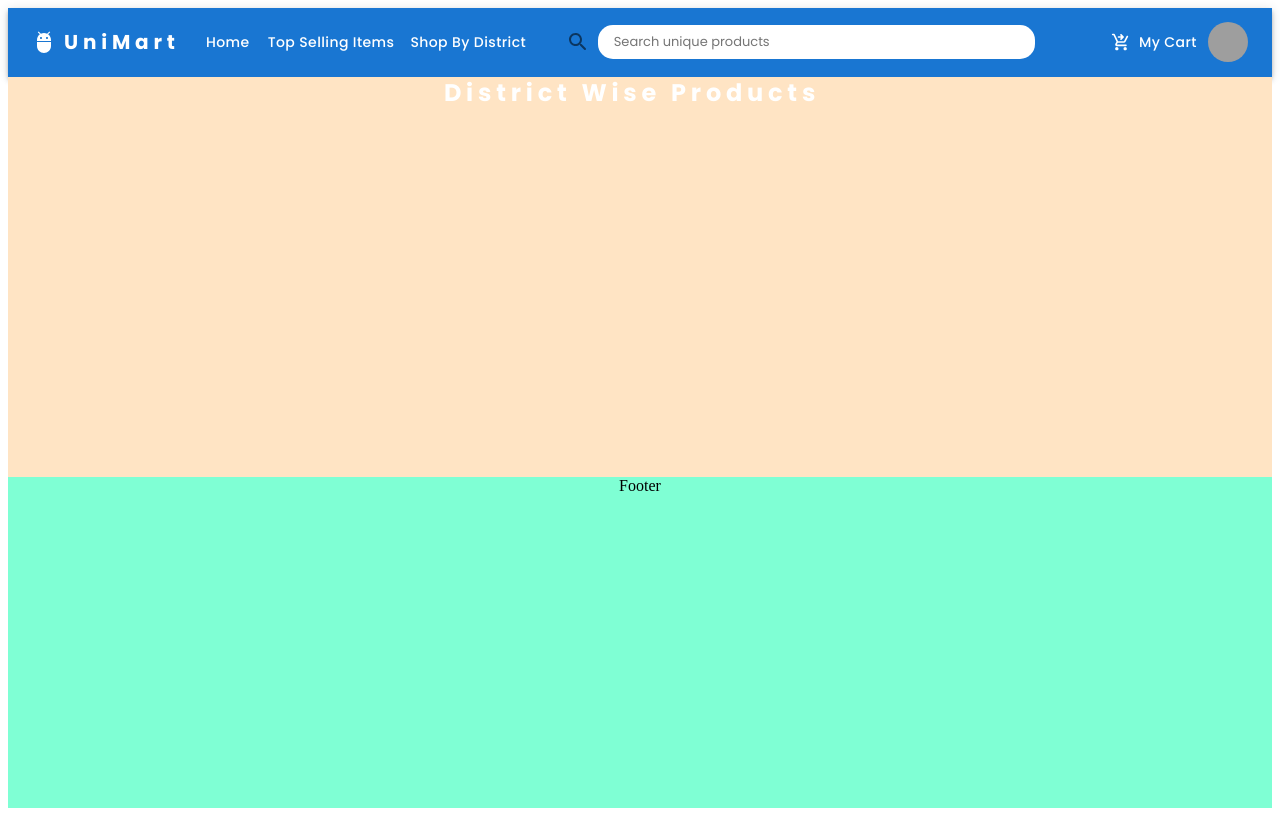
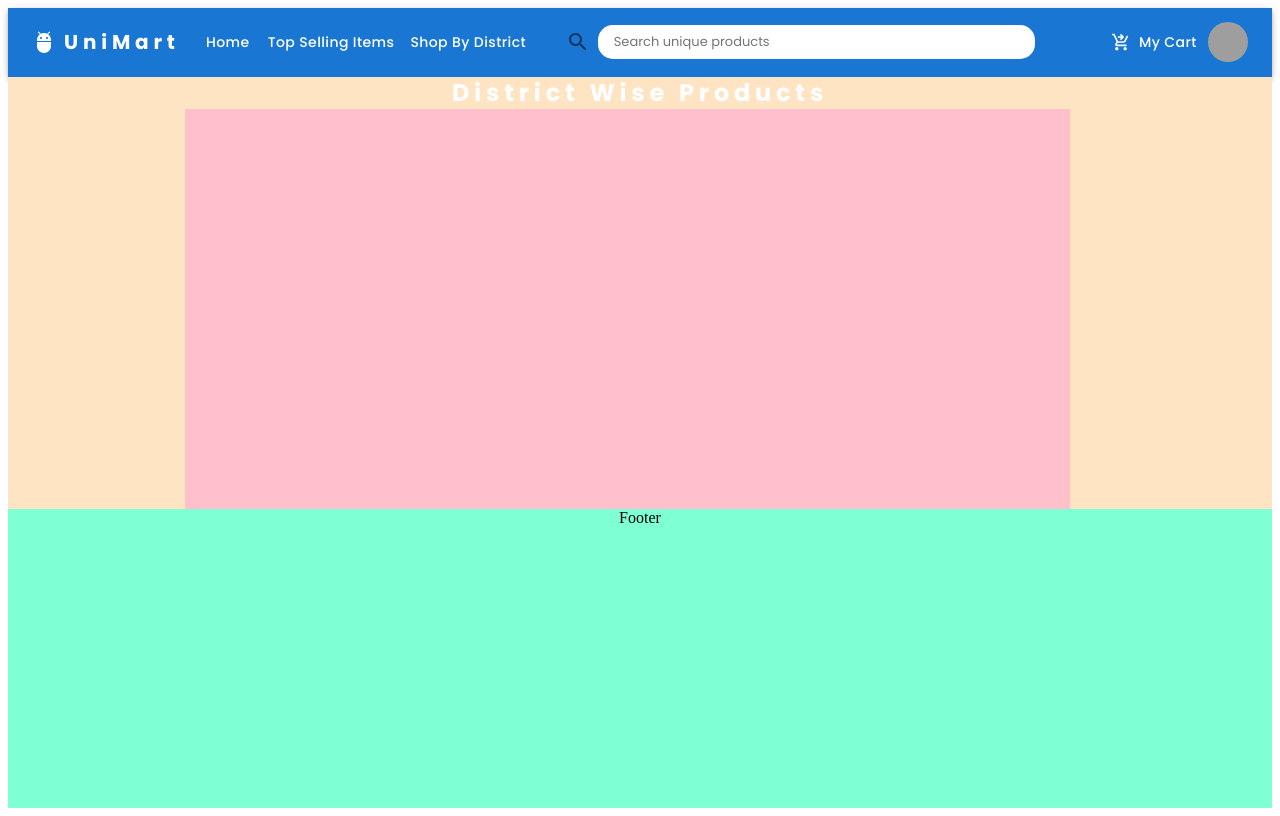
Before and after one commit to theekharbanda/UniHaat, a React (Create React App) app: page / in a window 1280 px wide. Built offline with nearby package versions, Linux system fonts and the light colour scheme; grey boxes are pictures that could not be loaded; the HTML template or start-up script is replaced by a standard one.

Commit message:
Home Screen Update

```diff
--- /dev/null
+++ b/src/Components/Footer/Footer.css
@@ -0,0 +1,3 @@
+.footer{
+    height: 500px;
+}
--- a/src/Components/Footer/Footer.jsx
+++ b/src/Components/Footer/Footer.jsx
@@ -1,8 +1,8 @@
 
 export default function Footer(){
     return(
-        <>
+        <div className="footer">
             Footer
-        </>
+        </div>
     );
 }
--- a/src/screens/Home/Home.css
+++ b/src/screens/Home/Home.css
@@ -2,5 +2,5 @@
     background-color: bisque;
     font-family: 'Poppins';
     text-align: center;
-    height: 50vh;
+    height: fit-content;
 }
--- a/src/screens/Home/Home.jsx
+++ b/src/screens/Home/Home.jsx
@@ -1,5 +1,5 @@
 import { Typography } from '@mui/material';
-import { Box } from '@mui/system';
+import { Box, display } from '@mui/system';
 import './Home.css';
 export default function Home(){
     return(
@@ -9,7 +9,7 @@ export default function Home(){
                 noWrap
                 component="a"
                 href=""
-                sx={{
+                style={{
                 mr: 2,
                 flexGrow: 1,
                 fontFamily: 'Poppins',
@@ -21,7 +21,15 @@ export default function Home(){
             >
                 District Wise Products
             </Typography>
-            <Box>
+            <Box style={{
+                width:'70%',
+                height:'50vh',
+                backgroundColor:'pink',
+                transform: 'translate(20%)',
+                display:'flex'
+            }}>
+                {/* <City/>
+                <Map/> */}
             </Box>
         </div>
     );
```
